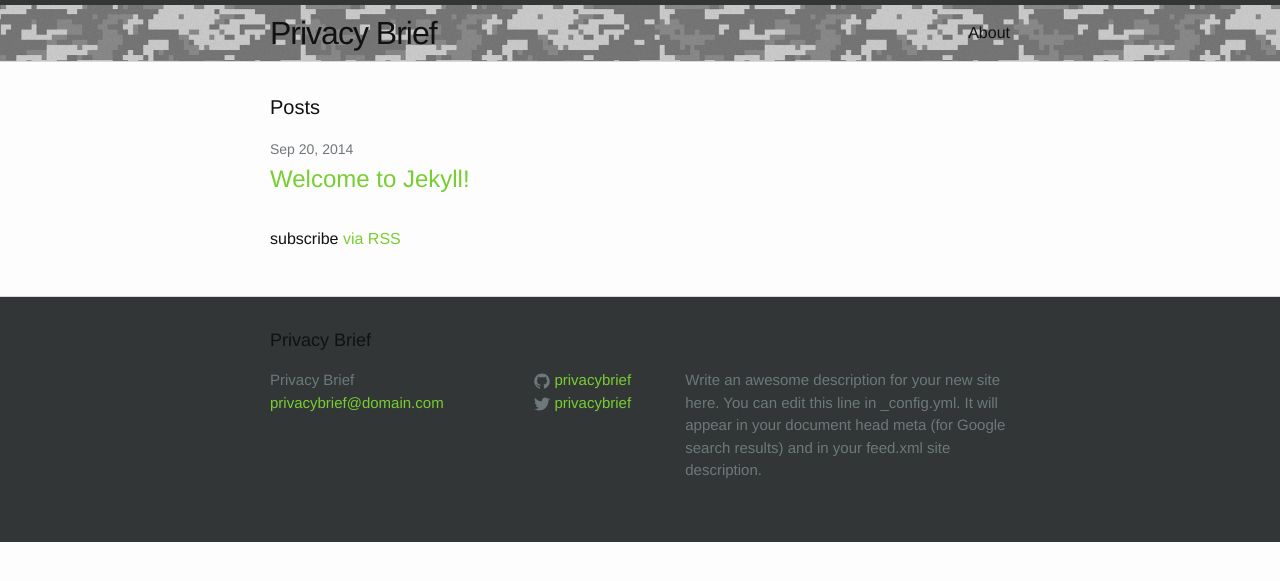
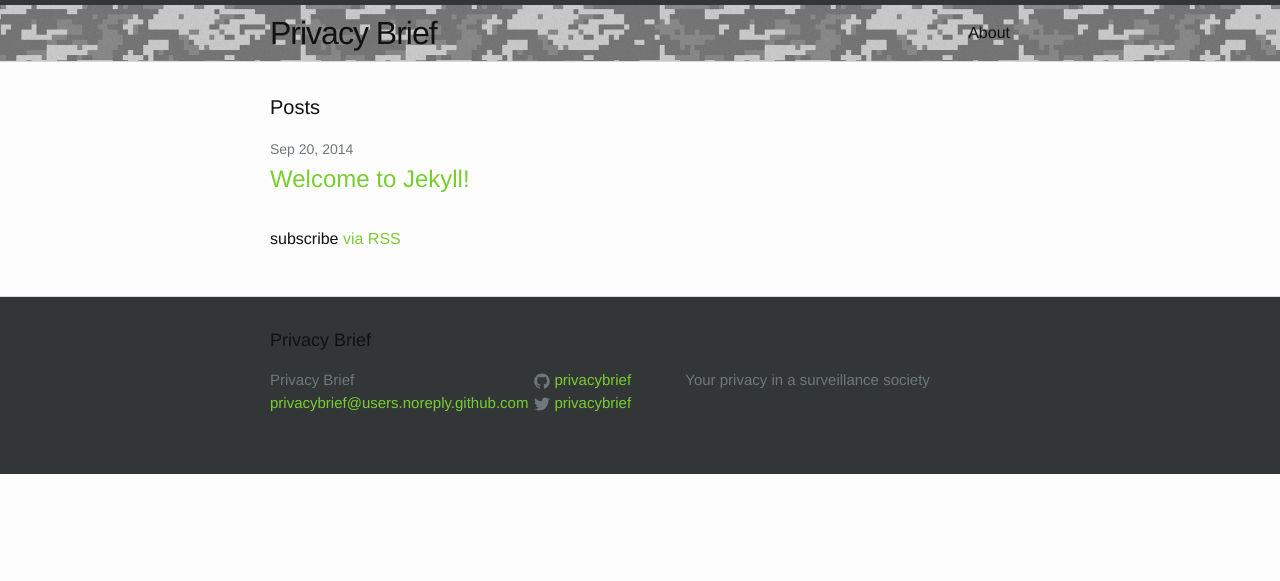
Before and after one commit to privacybrief/privacybrief.github.io, a Jekyll site: the page built from index.html, in a window 1280 px wide. Shown: the top 581 px of the page. Built offline with Jekyll 4.4.1, drawn with Linux system fonts in a browser that asks for light colours.

Commit message:
config.yml

```diff
--- a/_config.yml
+++ b/_config.yml
@@ -1,12 +1,10 @@
 # Site settings
 title: Privacy Brief
-email: privacybrief@domain.com
+email: privacybrief@users.noreply.github.com
 description: > # this means to ignore newlines until "baseurl:"
-  Write an awesome description for your new site here. You can edit this
-  line in _config.yml. It will appear in your document head meta (for
-  Google search results) and in your feed.xml site description.
-baseurl: "/privacybrief" # the subpath of your site, e.g. /blog/
-url: "https://h5hive.github.io/privacybrief" # the base hostname & protocol for your site
+  Your privacy in a surveillance society
+baseurl: "" # the subpath of your site, e.g. /blog/
+url: "https://privacybrief.github.io" # the base hostname & protocol for your site
 twitter_username: privacybrief
 github_username:  privacybrief
 
```
Also changed, not shown: 4 other files.
